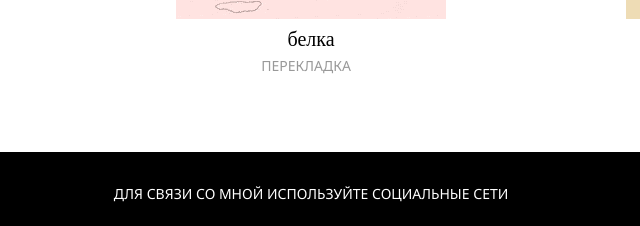
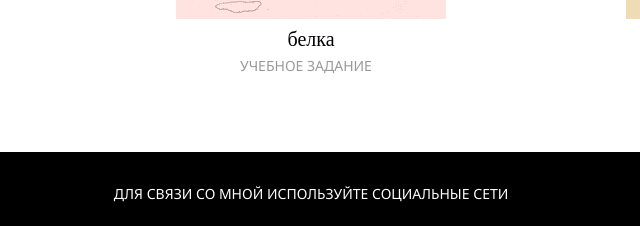
Before and after one commit to alexanderkarmanov/volodya, a plain HTML site: page docs/index.html in a window 1280 px wide. Shown: the part 4748-4974 px from the top of the page, 329-969 px from the left. Drawn offline with nearby package versions, Linux system fonts and the light colour scheme.

Commit message:
29-09-21-2

```diff
--- a/docs/index.html
+++ b/docs/index.html
@@ -396,7 +396,7 @@
                             <img src="./image/mult/squirrel.gif" alt="product photo" class="белка">
                             <h4 class="products__title ">белка</h4>
                             <div class="products__price">
-                                <span class="products__price-old">перекладка</span>
+                                <span class="products__price-old">учебное задание</span>
                             </div>
                         </div>
                     <!-- // product -->
```
